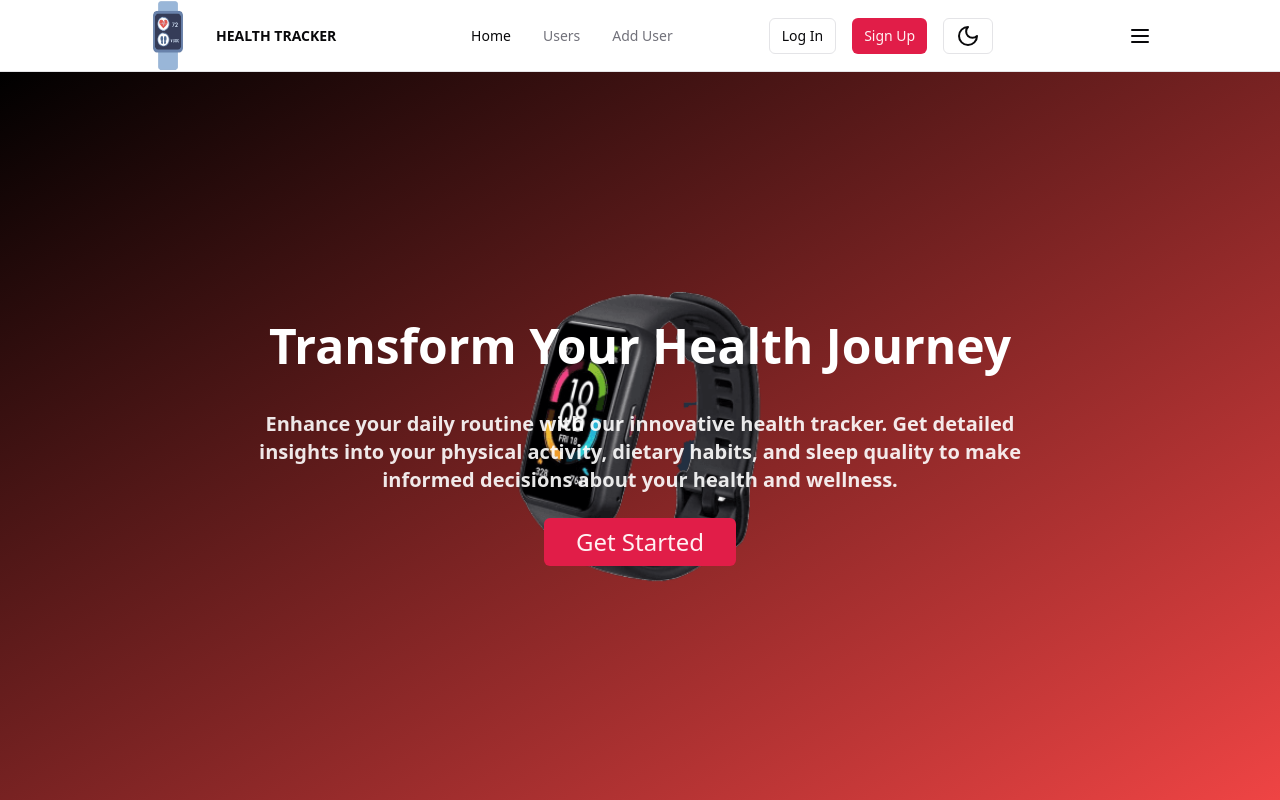
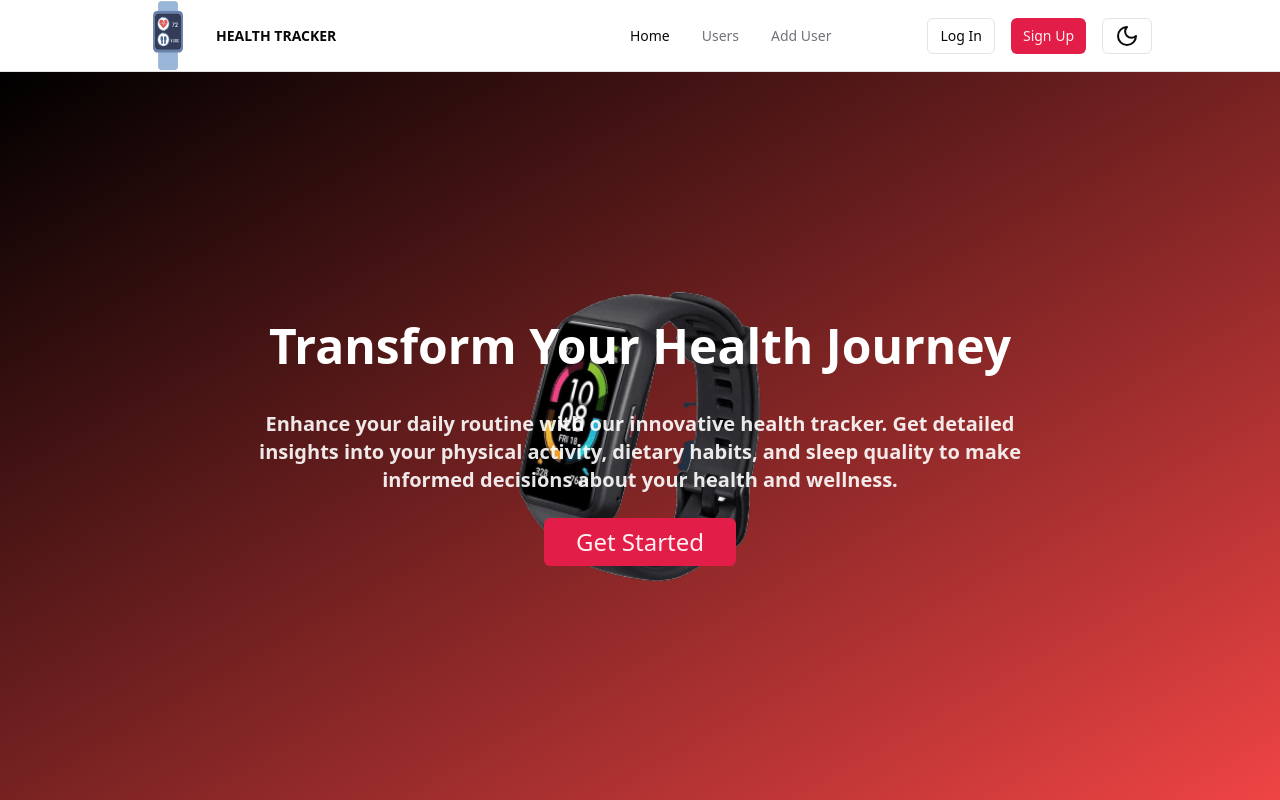
Before and after one commit to Natty-7r/Healther-Tracker_web, a React (Vite) app: page / in a window 1280 px wide. Built offline with nearby package versions, Linux system fonts and the light colour scheme.

Commit message:
chore: fix mobile header

```diff
--- a/src/components/header/header.tsx
+++ b/src/components/header/header.tsx
@@ -91,10 +91,10 @@ export function MobileNav({
   const navigate = useNavigate();
   return (
     <Sheet onOpenChange={setOpen} open={openMobileNav}>
-      <SheetTrigger asChild>
+      <SheetTrigger asChild className=" sm:hidden">
         <Menu />
       </SheetTrigger>
-      <SheetContent className="flex flex-col  ">
+      <SheetContent className="flex flex-col  sm:hidden ">
         <div className="flex flex-col gap-8 ">
           <div className="flex flex-col gap-6 w-fit  items-center mx-auto mt-8">
             {headerLinks.map((link, index) => (
```
